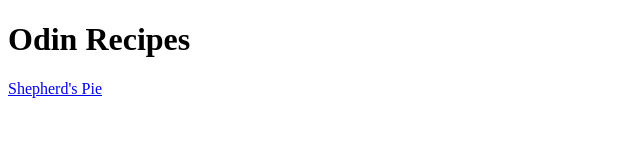
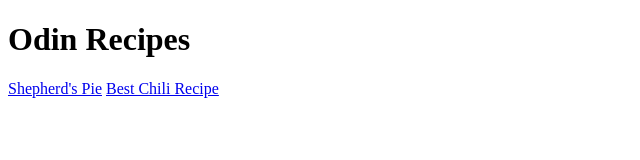
Before and after one commit to Quinn87/odin-recipes, a plain HTML site: page index.html in a window 1280 px wide. Shown: the whole page, without its empty margins (0-640 px from the left). Drawn offline with Linux system fonts and the light colour scheme.

Commit message:
Added chili recipe link to index

```diff
--- a/index.html
+++ b/index.html
@@ -13,6 +13,7 @@
     <h1>Odin Recipes</h1>
 
     <a href="shepherdspie.html">Shepherd's Pie</a>
+    <a href="chilirecipe.html">Best Chili Recipe</a>
 </body>
 
 </html>
```
